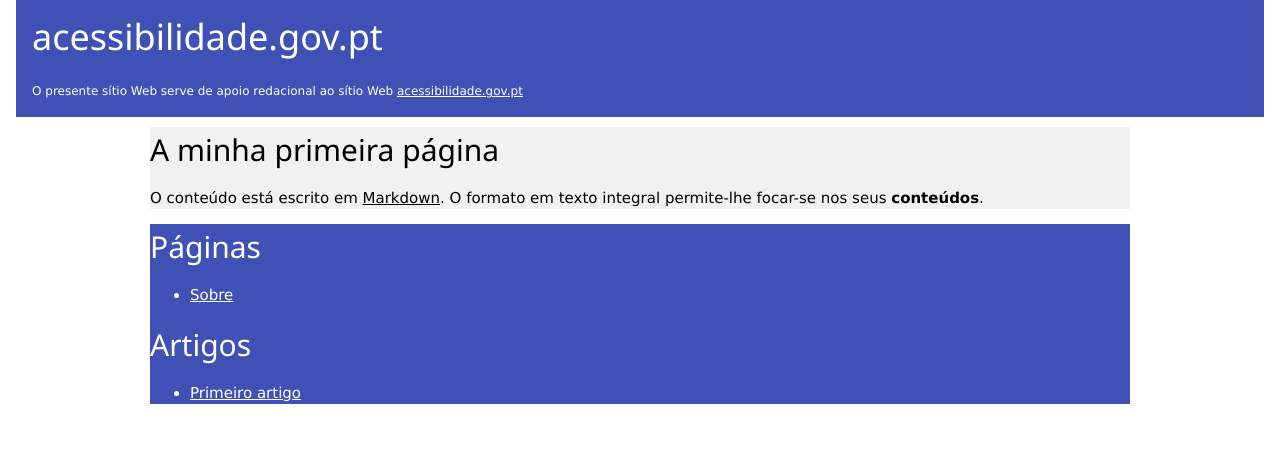
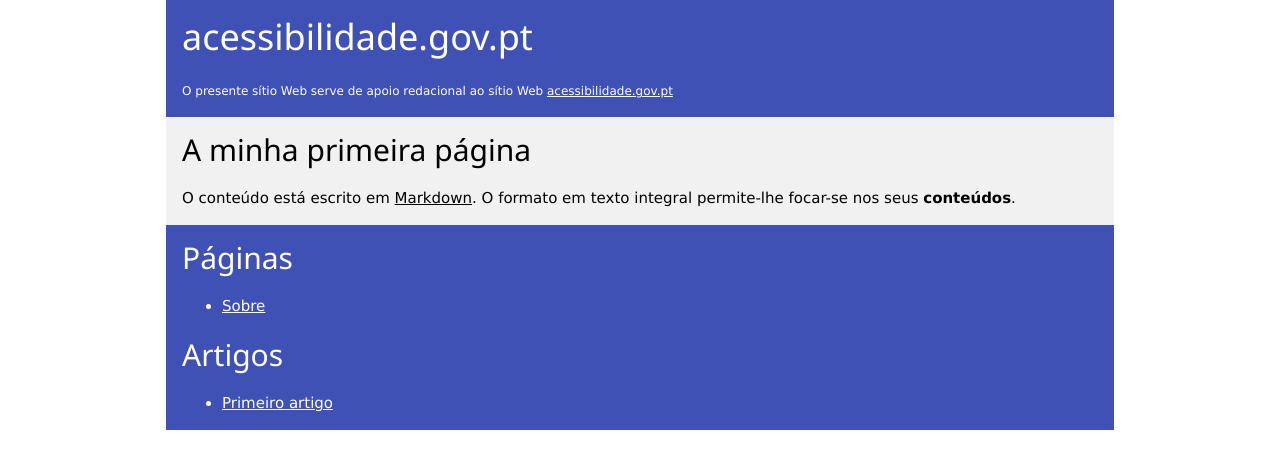
Before and after one commit to jorgeponto/www-a11y, a Jekyll site: the page built from index.md, in a window 1280 px wide. Shown: the top 469 px of the page. Built offline with Jekyll 4.4.1, drawn with Linux system fonts in a browser that asks for light colours.

Commit message:
Update default.html

```diff
--- a/_layouts/default.html
+++ b/_layouts/default.html
@@ -1,5 +1,5 @@
 {% include head.html %}
-<body>
+<body class="w3-content">
 
   <div class="w3-container">
     <header class="w3-container w3-indigo">
@@ -11,10 +11,10 @@
           <p><a href="/www-a11y/index" title="ir para a primeira página" rel="home">acessibilidade.gov.pt</a></p>
     	{% endif %}
     </header>
-    <main id="main" class="w3-content w3-light-gray">
+    <main id="main" class="w3-container w3-light-gray">
       {{ content }}
     </main>
-    <footer class="w3-content w3-indigo">
+    <footer class="w3-container w3-indigo">
       <h2 id="site">Páginas</h2>
     <nav aria-labelledby="site">
       <ul>
```
